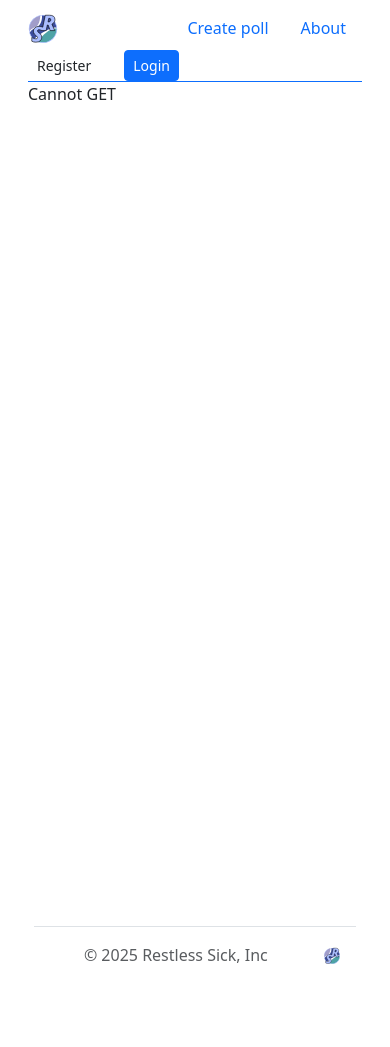
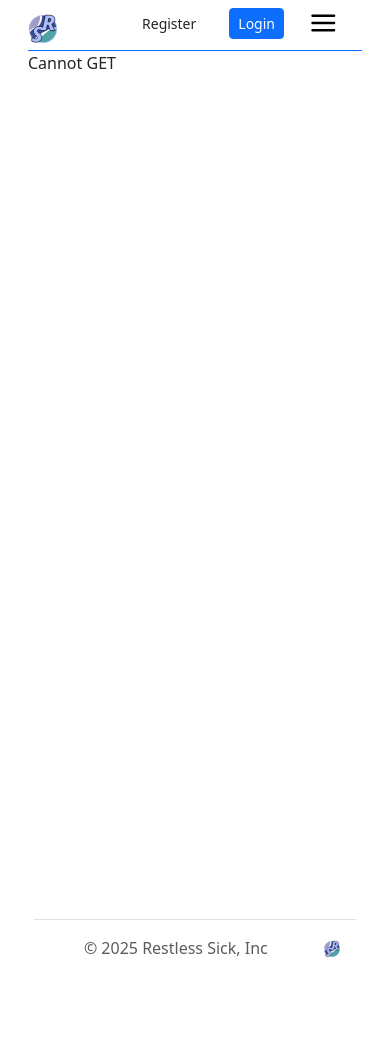
Before and after one commit to RestlessSick/simple-social-reserch, a Django app: page / in a window 390 px wide. After the commit the page ends 957 px from the top, so only its background shows below. Run offline with Django 5.2, Linux system fonts and the light colour scheme; parts of the project's set-up code (start-up, migrations or seed data) failed here and were passed over; some libraries are stand-ins or nearby versions.

Commit message:
I adjusted some interface errors.

```diff
--- a/socres/server/apps/main/static/main/css/main.css
+++ b/socres/server/apps/main/static/main/css/main.css
@@ -3,6 +3,7 @@
     --secondary-color: #5D5DFF;
     --light-gray: #F7F7F7;
     --dark-gray: #E5E5E5;
+
 }
 
 
@@ -131,6 +132,23 @@
 
 /* Контейнеры и формы */
 
+#mobile-nav {
+    display: none;
+}
+
+#dropdown.hidden {
+    display: none;
+}
+
+@media (max-width: 800px) {
+    #fullscreen-nav {
+        display: none;
+    }
+    #mobile-nav {
+        display: block;
+    }
+}
+
 @keyframes small-fade-out {
     from {
         opacity: 0%;
--- a/socres/server/apps/main/static/main/js/onload.js
+++ b/socres/server/apps/main/static/main/js/onload.js
@@ -3,7 +3,7 @@ let sleep = async (ms) => {
 }
 
 let get_cookie = async (name) => {
-    let cookies = cookieStore.get('csrftoken');
+    let cookies = cookieStore.get(name);
     cookies.then((value) => console.log(value));
 
     return 0;
--- a/socres/server/apps/main/templates/components/floating-hint.html
+++ b/socres/server/apps/main/templates/components/floating-hint.html
@@ -1,3 +1,3 @@
-<div class="d-flex position-fixed p-2 bg-info rounded shadow-sm align-self-center mt-5 top-0 translate-middle-y start-50 text-white hidden" id="floating-hint">
+<div class="d-flex position-fixed p-2 bg-info rounded shadow-sm align-self-center mt-5 top-0 text-white hidden" id="floating-hint" style="align-self: center; justify-self: center;">
     Cool
 </div>
--- a/socres/server/apps/main/templates/components/head.html
+++ b/socres/server/apps/main/templates/components/head.html
@@ -8,7 +8,7 @@
         <link rel="stylesheet" type="text/css" href="{% static 'main/css/main.css' %}">
         <script src="{% static 'main/js/token-refresh.js' %}"></script>
         <script src="{% static 'main/js/onload.js' %}"></script>
-        <script src="{% static 'polls/js/onload-form-save.js' %}"></script>
+        {% if polls %}<script src="{% static 'polls/js/onload-form-save.js' %}"></script>{% endif %}
         <script src="{% static 'polls/js/search-for-scripts.js' %}"></script>
         <script src="{% static 'main/js/fetch-element.js' %}"></script>
         <script src="{% static 'main/js/show-hint.js' %}"></script>
--- a/socres/server/apps/main/templates/components/header.html
+++ b/socres/server/apps/main/templates/components/header.html
@@ -1,12 +1,12 @@
 {% load static %}
 
 <header class="container-fluid mt-2 bg-white">
-    <div class="border-bottom border-primary  ">
+    <div class="border-bottom border-primary " id='fullscreen-nav'>
         <nav class="nav justify-content-between  ">
             <div class="col-sm-auto">
                 <img title="Go to home" src="{% static 'main/images/logo.svg' %}" class="img-fluid rounded-top" role="button" alt="logo" width="30" height="30" onclick="window.location.href = `{% url 'main:index' %}`">
             </div>
-            <div class="d-flex col-md-auto">
+            <div class="d-flex col-auto">
                 <div class="col-sm-auto">
                     <a class="nav-link active" href="{% url 'polls:poll' %}" aria-current="page">Create poll</a>
                 </div>
@@ -17,7 +17,7 @@
                     <a class="nav-link disabled" href="#">Disabled link</a>
                 </div> {% endcomment %}
             </div>
-            <div class="col-auto">
+            <div class="col-auto align-items-center">
                 <div class="row">
                     <div class="col-auto ">
                         <button class="btn btn-default btn-sm " role="button" id="register-button">Register</button>
@@ -42,6 +42,59 @@
             </div>
         </nav>
     </div>
+
+
+
+    <div class="border-bottom border-primary " id='mobile-nav'>
+        <nav class="nav justify-content-between  ">
+            <div class="col-sm-auto">
+                <img title="Go to home" src="{% static 'main/images/logo.svg' %}" class="img-fluid rounded-top" role="button" alt="logo" width="30" height="30" onclick="window.location.href = `{% url 'main:index' %}`">
+            </div>
+
+            <div class="col-sm-auto">
+                <img src="{% static 'main/images/logo.svg' %}" alt="">
+            </div>
+
+            <div class="position-absolute hidden" id="dropdown">
+                <div class="col-sm-auto">
+                    <a class="nav-link active" href="{% url 'polls:poll' %}" aria-current="page">Create poll</a>
+                </div>
+                <div class="col-sm-auto">
+                    <a class="nav-link" href="{% url 'main:about' %}">About</a>
+                </div>
+                {% comment %} <div class="col-sm-auto">
+                    <a class="nav-link disabled" href="#">Disabled link</a>
+                </div> {% endcomment %}
+            </div>
+
+            <div class="col-auto align-items-center">
+                <div class="row">
+                    <div class="col-auto ">
+                        <button class="btn btn-default btn-sm " role="button" id="register-button-mobile">Register</button>
+                        <div class="position-absolute rounded-4 mt-4 container-fluid !direction !spacing shadow-sm p-2 form-container hidden" id="register-form-container-mobile">
+
+                        </div>
+                    </div>
+
+                    <div class="col-auto">
+                        <button class="btn btn-primary btn-sm " role="button" id="login-button-mobile">Login</button>
+                        <div class="position-absolute rounded-4 mt-4 container-fluid !direction !spacing shadow-sm p-2 form-container hidden" id="login-form-container-mobile">
+
+                        </div>
+                    </div>
+                    <div class="col-auto">
+                        <img src="{% static 'main/images/menu.svg' %}" alt="menu" width="30" height="30">
+                    </div>
+                    <div class="col-auto">
+                        <img role="button" title='To profile' src={% static 'main/images/profile.svg' %} width="30" height="30" id="profile" class="hidden" onclick="window.location.href = `{% url 'main:profile' %}`">
+                    </div>
+
+                </div>
+
+
+            </div>
+        </nav>
+    </div>
 </header>
 
 
@@ -55,6 +108,16 @@
     document.getElementById('login-button').addEventListener('click', async (event) => {
         event.preventDefault();
         drop_form_by_url('{% url "auth:login" %}', 'login-form-container');
+    });
+
+    document.getElementById('register-button-mobile').addEventListener('click', async (event) => {
+        event.preventDefault();
+        drop_form_by_url('{% url "auth:register" %}', 'register-form-container-mobile');
+    });
+
+    document.getElementById('login-button-mobile').addEventListener('click', async (event) => {
+        event.preventDefault();
+        drop_form_by_url('{% url "auth:login" %}', 'login-form-container-mobile');
     });
 
     const drop_form_by_url = async (url, container_id) => {
--- a/socres/server/apps/main/templates/main/index.html
+++ b/socres/server/apps/main/templates/main/index.html
@@ -10,7 +10,7 @@
 
     {% include "components/header.html" %}
 
-    <main class="container-fluid min-vh-100" id="main">
+    <main class="container-fluid min-vh-100 mb-4" id="main">
 
 
 
--- a/socres/server/apps/main/views.py
+++ b/socres/server/apps/main/views.py
@@ -1,5 +1,7 @@
 from django.shortcuts import render
 from django.views import generic
+from ....settings import STATIC_ROOT
+import os
 
 
 # Create your views here.
@@ -8,6 +10,7 @@ from ..jwt_auth.functions import *
 from ..polls.models import *
 class IndexView(generic.TemplateView):
     template_name='main/index.html'
+
 
 
 class ProfileView(generic.TemplateView):
--- a/socres/server/apps/polls/templates/components/poll-cards.html
+++ b/socres/server/apps/polls/templates/components/poll-cards.html
@@ -8,12 +8,12 @@
 
 {% for poll in object_list %}
 
-<div class="col-md-3 poll mb-3">
+<div class="col-xl-3 poll mb-3">
     <div class="card shadow-sm">
         <div class="card-body">
             <div class="row flex-nowrap justify-content-between">
                 <div class="col ">
-                    <h4 class="card-title d-flex text-nowrap">{{ poll.theme }}</h4>
+                    <h4 class="card-title d-flex text-break">{{ poll.theme }}</h4>
                 </div>
                 <div class="col-auto end-0 justify-content-end">
                     <a class="d-flex btn btn-sm p-0 justify-content-center m-0" href="{% url 'polls:qr' poll.id %}" download="qr.png"><image class="m-0" src="{% static 'polls/images/qr-pod.svg' %}" width="30" height="30"></a>
--- a/socres/settings.py
+++ b/socres/settings.py
@@ -32,7 +32,7 @@ except FileExistsError:
     raise ObjectDoesNotExist
 
 # SECURITY WARNING: don't run with debug turned on in production!
-DEBUG = False
+DEBUG = True
 
 ALLOWED_HOSTS = ['localhost', '127.0.0.1']
 
@@ -175,6 +175,7 @@ STATIC_URL = 'static/'
 STATIC_DIR = ''
 STATIC_ROOT = os.path.join(BASE_DIR, 'server/apps/main/static')
 
+
 # Default primary key field type
 # https://docs.djangoproject.com/en/5.2/ref/settings/#default-auto-field
 
```
Also changed, not shown: socres/server/apps/main/static/main/images/menu.svg (added).
